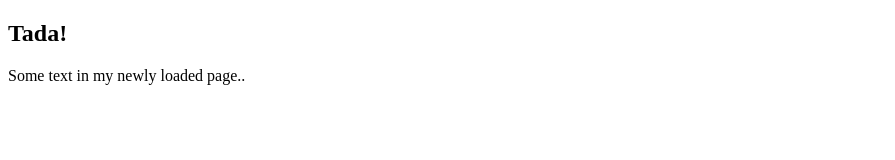
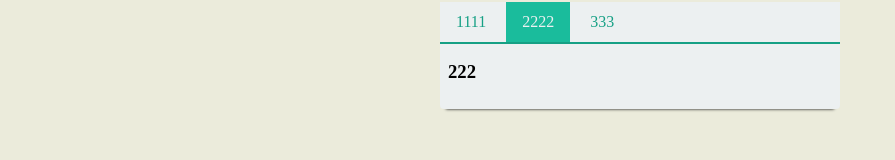
Before and after one commit to furiyaai/wc, a plain HTML site: page index.html in a window 1280 px wide. Shown: the whole page, without its empty margins (0-895 px from the left). Drawn offline with nearby package versions, Linux system fonts and the light colour scheme.

Commit message:
Update index.html

```diff
--- a/index.html
+++ b/index.html
@@ -2,6 +2,7 @@
 <html lang="uk-UA">
 <head>
 <link href="https://furiyaai.github.io/wc/preloader/preloader.css" rel="stylesheet" type="text/css">
+<link href="https://furiyaai.github.io/wc/widget-carousel/content.css" rel="stylesheet" type="text/css">
 <!-- <link rel="canonical" href="https://furiyaai.github.io/">  -->
 <meta name="viewport" content="width=device-width,initial-scale=1"/>
 <title>Furiya AI</title>
@@ -19,15 +20,42 @@
 <meta name="msapplication-TileColor" content="#2855bf">
 <meta name="msapplication-TileImage" content="/mstile-144x144.png">
 <meta name="theme-color" content="#ffffff">
+<script src="https://cdnjs.cloudflare.com/ajax/libs/prefixfree/1.0.7/prefixfree.min.js"></script>
+<script src="https://cdnjs.cloudflare.com/ajax/libs/jquery/2.1.3/jquery.min.js"></script>
 </head>
 <body onload="myFunction()">
 <div id="loader"></div>
 <div style="display:none;" id="myDiv" class="animate-bottom">
 
-  <h2>Tada!</h2>
-  <p>Some text in my newly loaded page..</p>
+  <div class="biruTabsBox">
+  <div id="biruTabs2" class="biruTab">
+    <ul>
+      <li>
+        <div class="tabCaption">
+          <h3>111</h3>
+          </div>
+      </li>
+      <li>
+        <div class="tabCaption">
+          <h3>222</h3>
+          </div>
+      </li>
+       <li>
+       <div class="tabCaption">
+          <h3>333</h3>
+          </div>
+     </li>
+    </ul>
+    <ol class="tabs">
+      <li class="tab active">1111</li>
+      <li class="tab">2222</li>
+      <li class="tab">333</li>
+    </ol>
+  </div>
+</div>
 
 </div>
+<script src="https://furiyaai.github.io/wc/widget-carousel/content.js"></script>
 <!-- preloader -->
 <script src="https://furiyaai.github.io/wc/preloader/preloader.js"></script>
 </body>
```
